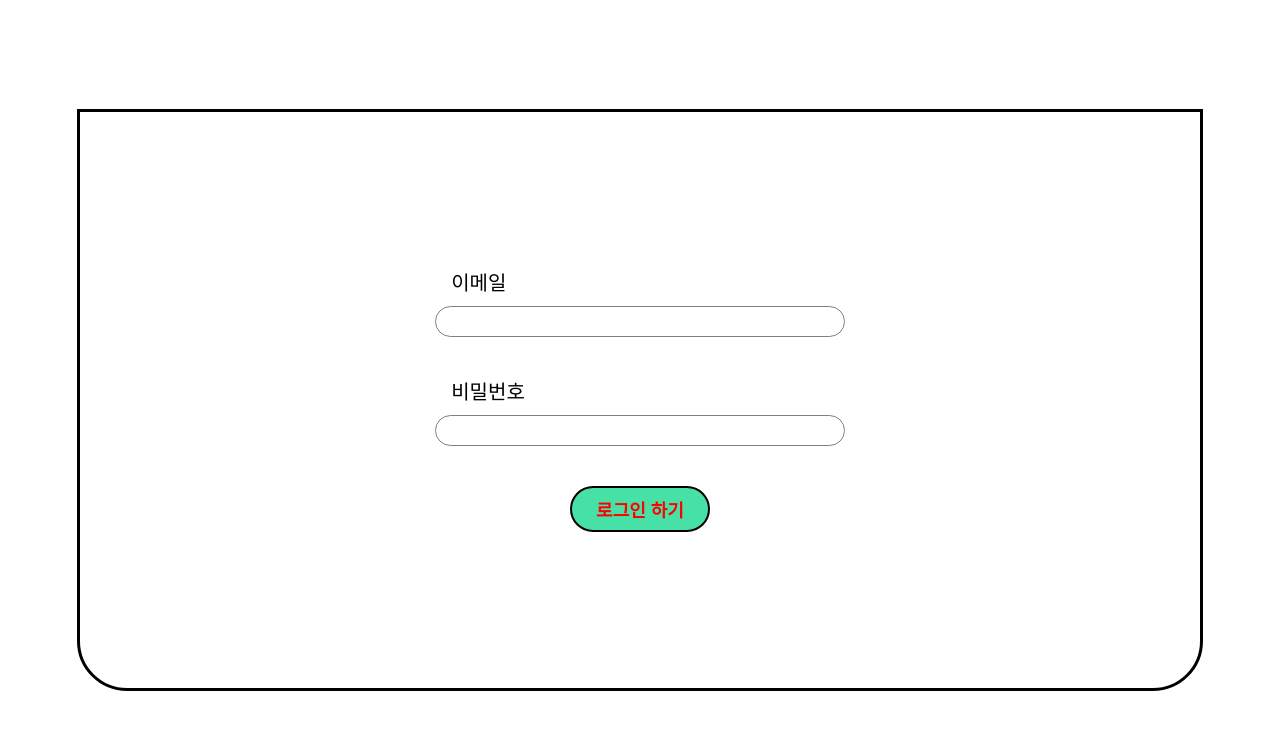
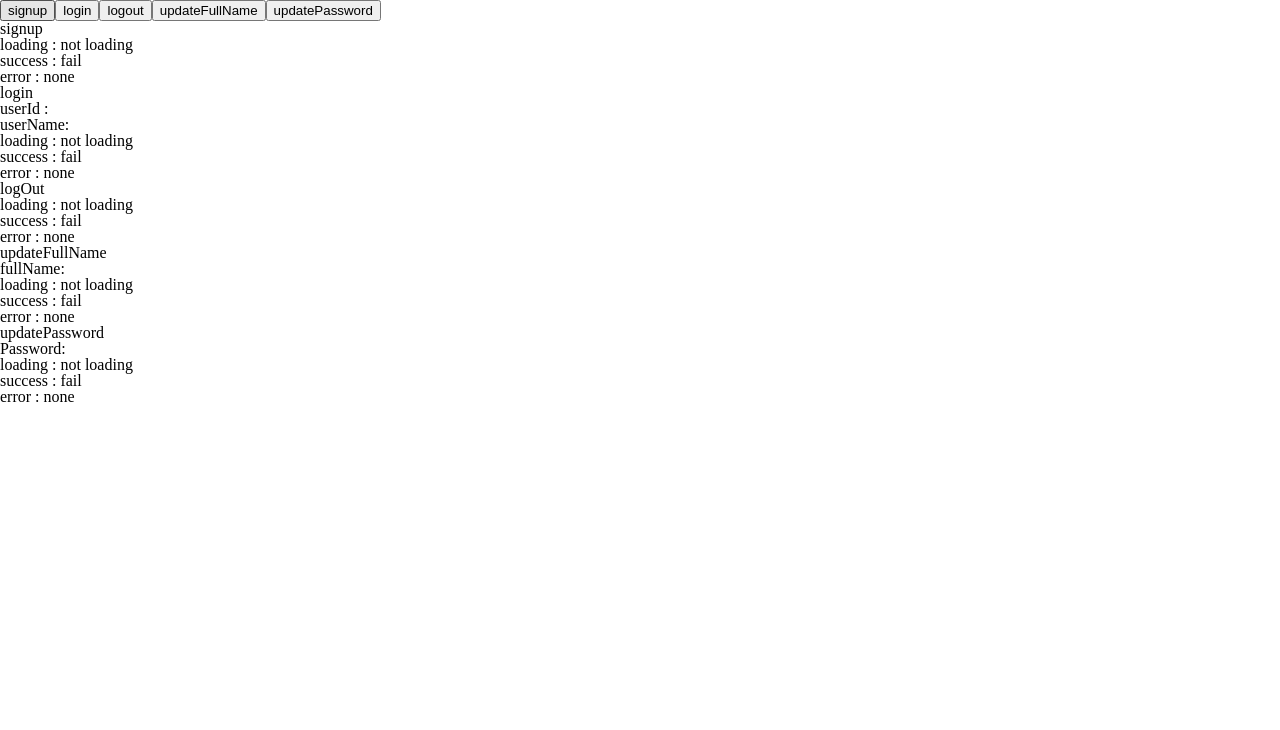
Before and after one commit to prgrms-fe-devcourse/FEDC4_Angola_NaYoung, a React (Vite) app: page /login in a window 1280 px wide. Shown: the top 730 px of the page. Built offline with nearby package versions, Linux system fonts and the light colour scheme.

Commit message:
refactor: #27 - SignUp 페이지 test를 위해 수정했던 내용들 원래대로 복구하기 위해 수정

```diff
--- a/src/App.tsx
+++ b/src/App.tsx
@@ -1,11 +1,7 @@
-import React from 'react';
 import { QueryClient, QueryClientProvider } from 'react-query';
 import { BrowserRouter } from 'react-router-dom';
-import { Route, Routes } from 'react-router-dom';
 import { RecoilRoot } from 'recoil';
-// import FetchTest from './components/FetchTest';
-import LogIn from './pages/LogIn';
-import SignUp from './pages/SignUp';
+import FetchTest from './components/FetchTest';
 
 const queryClient = new QueryClient();
 
@@ -14,17 +10,7 @@ const App = () => {
     <BrowserRouter>
       <RecoilRoot>
         <QueryClientProvider client={queryClient}>
-					{/* <FetchTest /> */}
-					<Routes>
-						<Route
-							key={'login'}
-							path={'/login'}
-							element={React.createElement(LogIn, {})}></Route>
-						<Route
-							key={'signup'}
-							path={'/'}
-							element={React.createElement(SignUp, {})}></Route>
-					</Routes>
+          <FetchTest />
         </QueryClientProvider>
       </RecoilRoot>
     </BrowserRouter>
--- a/src/pages/LogIn/index.tsx
+++ /dev/null
@@ -1,103 +0,0 @@
-import { ChangeEvent, FormEvent, useState } from 'react';
-import styled from '@emotion/styled';
-
-const LogIn = () => {
-	const [email, setEmail] = useState('');
-	const [password, setPassword] = useState('');
-
-	const onChangeEmail = (e: ChangeEvent<HTMLInputElement>) => {
-		setEmail(e.target.value);
-	};
-	const onChangePassword = (e: ChangeEvent<HTMLInputElement>) => {
-		setPassword(e.target.value);
-	};
-
-	const onSubmit = (e: FormEvent) => {
-		e.preventDefault();
-	};
-	return (
-		<>
-			<LogInContainer>
-				<Form onSubmit={onSubmit}>
-					<Wrapper>
-						<Label>이메일</Label>
-						<InputStyled
-							required={true}
-							onChange={onChangeEmail}
-						/>
-					</Wrapper>
-					<Wrapper>
-						<Label>비밀번호</Label>
-						<InputStyled
-							required={true}
-							onChange={onChangePassword}
-						/>
-					</Wrapper>
-					<SubmitButton>로그인 하기</SubmitButton>
-				</Form>
-			</LogInContainer>
-		</>
-	);
-};
-
-export default LogIn;
-
-const LogInContainer = styled.div`
-	display: flex;
-	justify-content: center;
-	align-items: center;
-	width: 100vw;
-	height: 100vh;
-`;
-
-const Form = styled.form`
-	border-bottom-left-radius: 50px;
-	border-bottom-right-radius: 50px;
-	border: 3px solid black;
-	width: 80%;
-	height: 60%;
-	display: flex;
-	flex-direction: column;
-	padding: 3rem;
-	justify-content: center;
-	align-items: center;
-	gap: 2.5rem;
-`;
-
-const Wrapper = styled.div`
-	width: 40%;
-	display: flex;
-	flex-direction: column;
-	gap: 0.5rem;
-`;
-
-const Label = styled.label`
-	font-size: 20px;
-	font-weight: 500;
-	line-height: 150%;
-	padding-left: 1rem;
-`;
-
-const InputStyled = styled.input`
-	width: 100%;
-	padding: 4px 8px;
-	border: 1.5px solid gray;
-	border-radius: 4rem;
-	box-sizing: border-box;
-	font-size: 18px;
-`;
-
-const SubmitButton = styled.button`
-	padding: 0.5rem 1.5rem;
-	border: 2px solid black;
-	border-radius: 50px;
-	font-size: 18px;
-	font-weight: 600;
-	color: red;
-	background-color: #47e1a8;
-
-	&:hover {
-		background-color: rgba(90, 120, 100, 0.4);
-		cursor: pointer;
-	}
-`;
```
Lines whose indentation alone changed are shown as unchanged.
